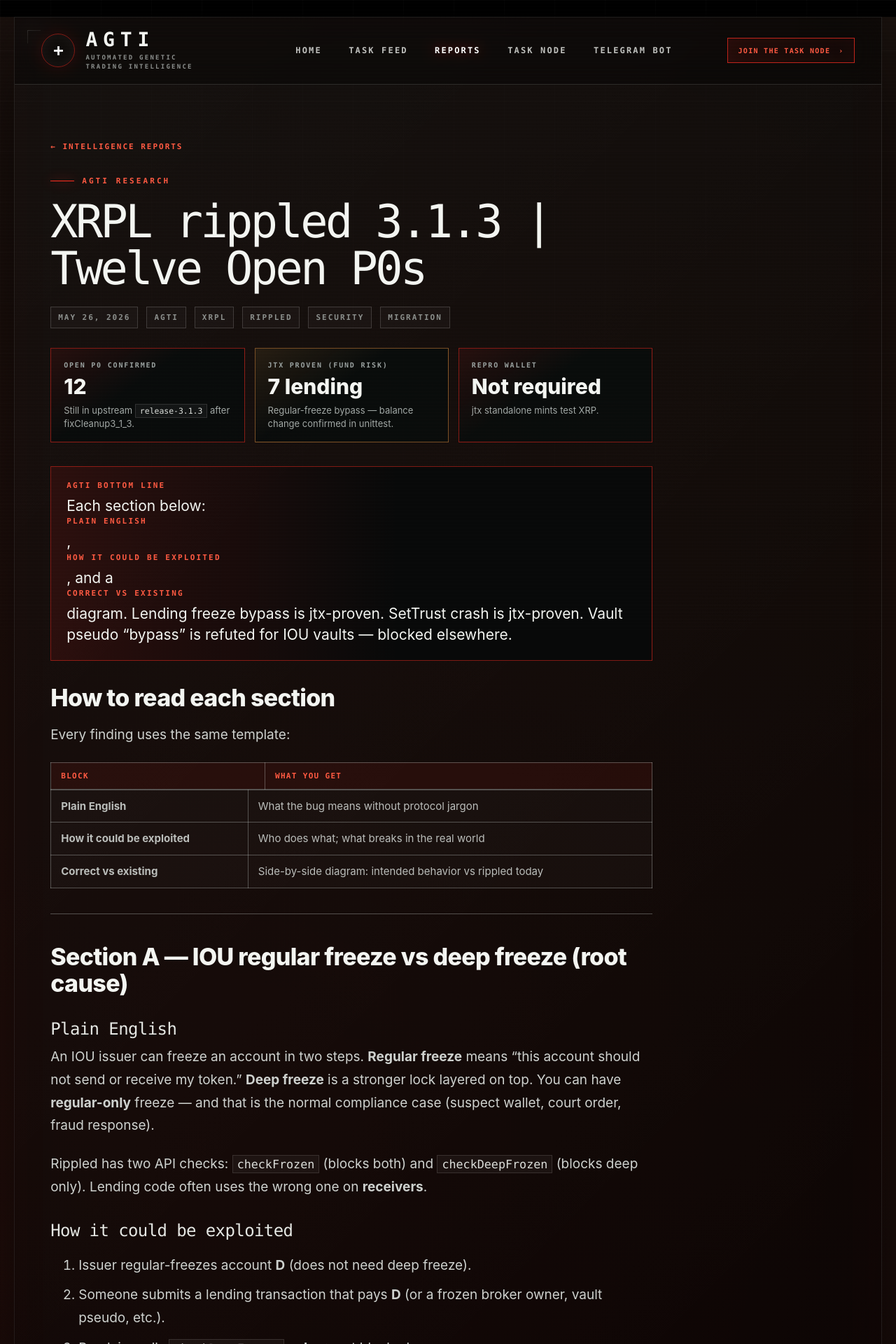
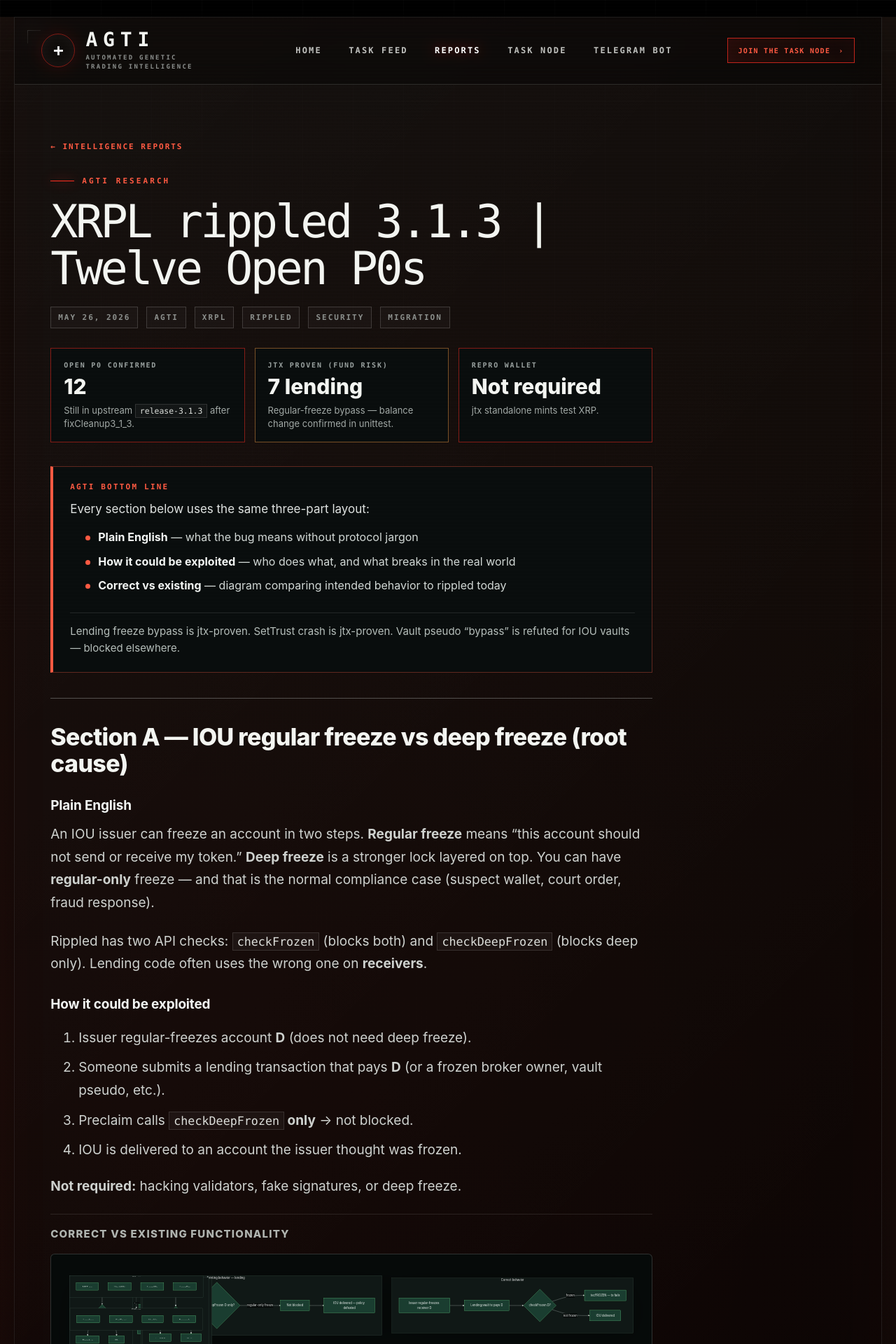
Before and after one commit to agtico/agtico.github.io, a Jekyll site: the page built from _posts/2026-05-26-xrpl-rippled-open-p0-freeze-audit.md, in a window 1280 px wide. Shown: the top 1920 px of the page at 70% size. Built offline with Jekyll 4.4.1, drawn with Linux system fonts in a browser that asks for light colours.

Commit message:
Improve XRPL audit report UX: fix banner styling and diagram contrast.
Stop verdict-banner strong rule from styling inline emphasis; replace comma soup with a list; flatten scorecard gradients; brighten Mermaid theme.

Co-authored-by: Cursor <cursoragent@cursor.com>

```diff
--- a/_layouts/report.html
+++ b/_layouts/report.html
@@ -46,7 +46,7 @@
           <span>{{ tag }}</span>
           {% endfor %}
         </div>
-        <div class="report-content{% if page.pearl_report or page.xrpl_report %} pearl-report-shell{% endif %}">
+        <div class="report-content{% if page.pearl_report or page.xrpl_report %} pearl-report-shell{% if page.xrpl_report %} xrpl-report-shell{% endif %}{% endif %}">
           {{ content }}
         </div>
       </article>
@@ -73,18 +73,31 @@
 
       mermaid.initialize({
         startOnLoad: false,
-        theme: "dark",
+        theme: "base",
         themeVariables: {
-          primaryColor: "#142220",
-          primaryTextColor: "#e8eeeb",
-          primaryBorderColor: "#ff5a42",
-          lineColor: "#9aa2a0",
-          secondaryColor: "#1a1210",
-          tertiaryColor: "#0d2818",
+          darkMode: true,
+          background: "#070b0a",
+          primaryColor: "#1a3d30",
+          primaryTextColor: "#f5f7f6",
+          primaryBorderColor: "#6ee58f",
+          secondaryColor: "#3a1f18",
+          secondaryTextColor: "#f5f7f6",
+          secondaryBorderColor: "#ff6b4a",
+          tertiaryColor: "#152019",
+          tertiaryTextColor: "#f5f7f6",
+          tertiaryBorderColor: "#7a8a84",
+          lineColor: "#d4ddd8",
+          textColor: "#f5f7f6",
+          mainBkg: "#1a3d30",
+          nodeBorder: "#6ee58f",
+          clusterBkg: "#101816",
+          clusterBorder: "#3d5248",
+          titleColor: "#f5f7f6",
+          edgeLabelBackground: "#070b0a",
           fontFamily: "Inter, ui-sans-serif, system-ui, sans-serif",
-          fontSize: "14px"
+          fontSize: "15px"
         },
-        flowchart: { curve: "basis", padding: 12, useMaxWidth: true, htmlLabels: true },
+        flowchart: { curve: "basis", padding: 16, useMaxWidth: true, htmlLabels: true },
         securityLevel: "loose"
       });
 
--- a/_posts/2026-05-26-xrpl-rippled-open-p0-freeze-audit.md
+++ b/_posts/2026-05-26-xrpl-rippled-open-p0-freeze-audit.md
@@ -34,18 +34,14 @@ tags:
 
 <div class="pearl-verdict-banner">
   <strong>AGTI bottom line</strong>
-  <p>Each section below: <strong>plain English</strong>, <strong>how it could be exploited</strong>, and a <strong>correct vs existing</strong> diagram. Lending freeze bypass is jtx-proven. SetTrust crash is jtx-proven. Vault pseudo “bypass” is refuted for IOU vaults — blocked elsewhere.</p>
+  <p>Every section below uses the same three-part layout:</p>
+  <ul class="pearl-verdict-list">
+    <li><strong>Plain English</strong> — what the bug means without protocol jargon</li>
+    <li><strong>How it could be exploited</strong> — who does what, and what breaks in the real world</li>
+    <li><strong>Correct vs existing</strong> — diagram comparing intended behavior to rippled today</li>
+  </ul>
+  <p class="pearl-verdict-foot">Lending freeze bypass is jtx-proven. SetTrust crash is jtx-proven. Vault pseudo “bypass” is refuted for IOU vaults — blocked elsewhere.</p>
 </div>
-
-## How to read each section
-
-Every finding uses the same template:
-
-| Block | What you get |
-|-------|----------------|
-| **Plain English** | What the bug means without protocol jargon |
-| **How it could be exploited** | Who does what; what breaks in the real world |
-| **Correct vs existing** | Side-by-side diagram: intended behavior vs rippled today |
 
 ---
 
--- a/assets/css/pearl-pouw-report.css
+++ b/assets/css/pearl-pouw-report.css
@@ -18,9 +18,7 @@
 
 .pearl-scorecard {
   border: 1px solid var(--line-strong);
-  background:
-    linear-gradient(145deg, rgba(255, 45, 32, 0.12), transparent 42%),
-    rgba(8, 12, 12, 0.88);
+  background: rgba(10, 14, 14, 0.96);
   padding: 18px 18px 16px;
   min-height: 118px;
 }
@@ -50,16 +48,12 @@
 
 .pearl-scorecard.good {
   border-color: rgba(110, 229, 143, 0.42);
-  background:
-    linear-gradient(145deg, rgba(110, 229, 143, 0.12), transparent 42%),
-    rgba(8, 12, 12, 0.88);
+  background: rgba(10, 14, 14, 0.96);
 }
 
 .pearl-scorecard.warn {
   border-color: rgba(255, 159, 69, 0.45);
-  background:
-    linear-gradient(145deg, rgba(255, 159, 69, 0.12), transparent 42%),
-    rgba(8, 12, 12, 0.88);
+  background: rgba(10, 14, 14, 0.96);
 }
 
 .pearl-scorecard.bad {
@@ -312,35 +306,87 @@
 }
 
 .pearl-verdict-banner {
-  border: 1px solid rgba(255, 45, 32, 0.48);
-  background:
-    linear-gradient(90deg, rgba(255, 45, 32, 0.14), transparent 58%),
-    rgba(8, 10, 10, 0.92);
-  padding: 20px 22px;
-  margin: 34px 0;
+  border: 1px solid rgba(255, 90, 66, 0.35);
+  border-left: 4px solid var(--red-2);
+  background: rgba(10, 14, 14, 0.98);
+  padding: 22px 24px;
+  margin: 28px 0 32px;
 }
 
-.pearl-verdict-banner strong {
+.pearl-verdict-banner > strong {
   display: block;
   color: var(--red-2);
   font: 900 11px var(--mono);
   letter-spacing: 0.2em;
   text-transform: uppercase;
-  margin-bottom: 8px;
+  margin-bottom: 12px;
 }
 
 .pearl-verdict-banner p {
-  margin: 0;
-  font-size: clamp(17px, 2vw, 21px);
-  line-height: 1.45;
-  color: var(--text);
+  margin: 0 0 14px;
+  font-size: 17px;
+  line-height: 1.6;
+  color: rgba(242, 245, 243, 0.92);
+}
+
+.pearl-verdict-banner p:last-child {
+  margin-bottom: 0;
+}
+
+.pearl-verdict-banner p strong {
+  display: inline;
+  color: #f2f5f3;
+  font: inherit;
+  font-weight: 700;
+  letter-spacing: normal;
+  text-transform: none;
+}
+
+.pearl-verdict-list {
+  margin: 0 0 16px;
+  padding: 0;
+  list-style: none;
+}
+
+.pearl-verdict-list li {
+  position: relative;
+  margin: 0 0 10px;
+  padding-left: 18px;
+  font-size: 16px;
+  line-height: 1.55;
+  color: rgba(232, 238, 235, 0.9);
+}
+
+.pearl-verdict-list li::before {
+  content: "";
+  position: absolute;
+  left: 0;
+  top: 0.62em;
+  width: 7px;
+  height: 7px;
+  border-radius: 50%;
+  background: var(--red-2);
+}
+
+.pearl-verdict-list li strong {
+  color: #f2f5f3;
+  font-weight: 700;
+}
+
+.pearl-verdict-foot {
+  margin-top: 4px !important;
+  padding-top: 14px;
+  border-top: 1px solid rgba(255, 255, 255, 0.1);
+  font-size: 15px !important;
+  color: rgba(220, 229, 224, 0.82) !important;
 }
 
 .pearl-mermaid {
-  margin-top: 8px;
-  padding: 12px;
-  border: 1px dashed rgba(255, 255, 255, 0.12);
-  background: rgba(0, 0, 0, 0.24);
+  margin: 18px 0 30px;
+  padding: 28px 24px;
+  border: 1px solid rgba(255, 255, 255, 0.16);
+  border-radius: 6px;
+  background: #070b0a;
   overflow-x: auto;
   -webkit-overflow-scrolling: touch;
   max-width: 100%;
@@ -350,11 +396,15 @@
   min-width: 0;
   width: 100%;
   max-width: 100%;
+  display: flex;
+  justify-content: center;
 }
 
 .pearl-mermaid svg {
   max-width: 100%;
+  min-width: min(100%, 520px);
   height: auto;
+  filter: drop-shadow(0 8px 24px rgba(0, 0, 0, 0.35));
 }
 
 /* Markdown prose inside pearl reports */
@@ -366,6 +416,24 @@
 
 .pearl-report-shell > h2:first-of-type {
   margin-top: 28px;
+}
+
+.pearl-report-shell h3 {
+  margin: 28px 0 12px;
+  font: 700 19px/1.35 var(--sans);
+  letter-spacing: -0.01em;
+  color: #f2f5f3;
+}
+
+.pearl-report-shell h3[id*="correct-vs"] {
+  margin-top: 22px;
+  padding-top: 18px;
+  border-top: 1px solid rgba(255, 255, 255, 0.1);
+  font-size: 15px;
+  font-weight: 800;
+  letter-spacing: 0.08em;
+  text-transform: uppercase;
+  color: rgba(220, 229, 224, 0.78);
 }
 
 .pearl-report-shell > p,
@@ -878,6 +946,15 @@
     font-size: 16px;
   }
 
+  .pearl-verdict-list li {
+    font-size: 15px;
+  }
+
+  .pearl-mermaid {
+    padding: 18px 14px;
+    margin: 16px 0 24px;
+  }
+
   .pearl-primer-box {
     padding: 16px;
     margin: 20px 0 24px;
```
Also changed, not shown: other parts of _posts/2026-05-26-xrpl-rippled-open-p0-freeze-audit.md (+1 -1 lines).
